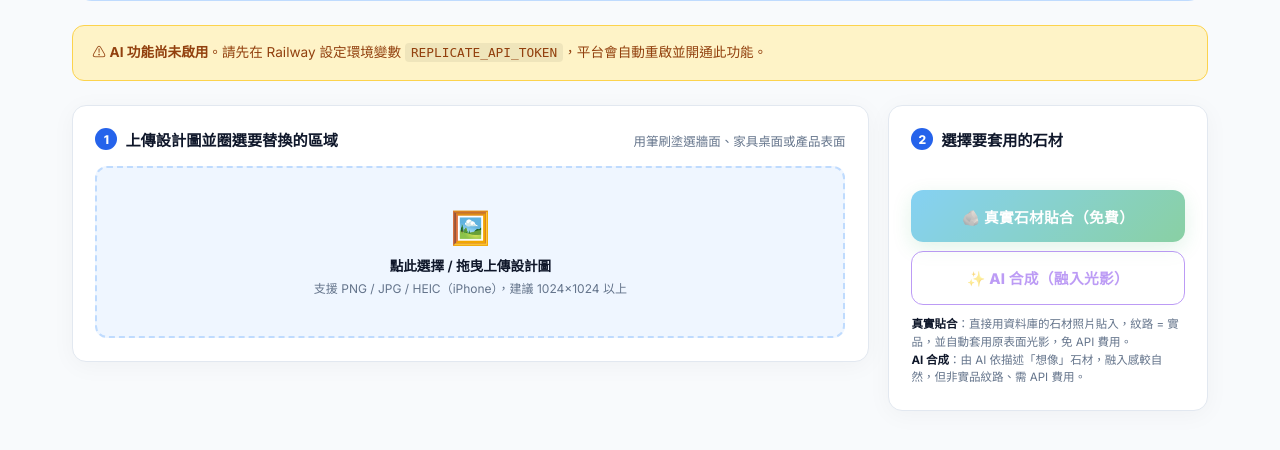
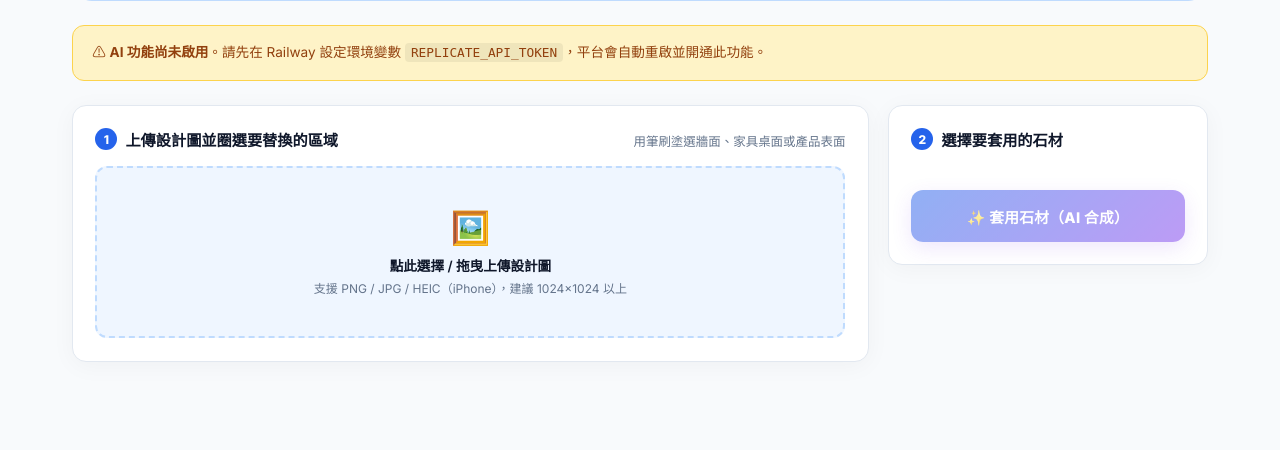
Before and after one commit to clie945-tech/stone-database, a Flask app: page /design-tool in a window 1280 px wide. Shown: the part 268-718 px from the top of the page. Run offline with Flask 3, Linux system fonts and the light colour scheme; the visitor is signed in with stand-in values (Sample User, id 1); data that the repository does not hold is empty; some libraries are stand-ins or nearby versions.

Commit message:
微調 LLaVA 觀察指令 + 移除「真實石材貼合」功能
- LLaVA 觀察指令更聚焦材質細節：底色+次要色調、紋路顏色/粗細/
  密度/走向、圖案類型、表面處理；明確排除背景/光線/物體，
  輸出逗號分隔描述片語（temperature 0.15、max_tokens 90）
- 移除真實貼合：刪除 /api/composite-stone 路由與 composite_stone_onto_design
  函式，設計工具恢復單一「✨ 套用石材（AI 合成）」按鈕
- 清掉相關 CSS / JS（按鈕、提示、雙模式分支），runApply 簡化為 AI 專用

Co-Authored-By: Claude Opus 4.7 <noreply@anthropic.com>

```diff
--- a/app.py
+++ b/app.py
@@ -335,13 +335,19 @@ def describe_stone_with_vision(image_path):
                 input={
                     'image': f,
                     'prompt': (
-                        'Describe this stone material in 10-15 English words for AI image generation. '
-                        'Focus on: dominant color, pattern style, veining/specks, and surface finish. '
-                        'Example: "deep green serpentine with white veining, polished glossy surface". '
-                        'Output ONLY the description, no preamble, no quotes.'
+                        'You are describing a natural stone slab surface for photorealistic texture generation. '
+                        'In 18-28 English words, describe ONLY the material itself: '
+                        '(1) base colour and secondary tones; '
+                        '(2) veining or speckles — their colour, thickness, density and direction; '
+                        '(3) overall pattern type (marbled, brecciated, speckled, or uniform); '
+                        '(4) surface finish (polished glossy, honed matte, or textured). '
+                        'Be concrete and visual. Do NOT mention background, lighting, objects, people, or shape. '
+                        'Example: "creamy white marble, fine grey diagonal veining with subtle gold flecks, '
+                        'medium density, smooth high-gloss polished finish". '
+                        'Output ONLY the comma-separated description phrase — no preamble, no quotes, no full sentence.'
                     ),
-                    'temperature': 0.2,
-                    'max_tokens': 60,
+                    'temperature': 0.15,
+                    'max_tokens': 90,
                 }
             )
         caption = ''.join(str(t) for t in output) if isinstance(output, list) else str(output)
@@ -352,8 +358,8 @@ def describe_stone_with_vision(image_path):
                 caption = caption[len(prefix):].lstrip(' :,').strip()
                 break
         # 限制長度避免回傳過長段落
-        if len(caption) > 200:
-            caption = caption[:200].rsplit(',', 1)[0]
+        if len(caption) > 240:
+            caption = caption[:240].rsplit(',', 1)[0]
         return caption
     except Exception as e:
         print(f'[Vision AI 錯誤] {e}')
@@ -667,57 +673,6 @@ def save_synthesis_history(customer_id, stone_id, stone_name, result_url, prompt
     except Exception as e:
         print(f'[history] 儲存歷史失敗（不影響合成）：{e}')
         return None, None
-
-
-def composite_stone_onto_design(design_path, mask_path, stone_photo_path, max_side=1600):
-    """方案①真實石材貼合：把實際石材照片貼入遮罩區，並轉移原表面的光影使其自然。
-    回傳合成後的 PIL Image。全程本地運算，不呼叫外部 AI。"""
-    import numpy as np
-    from PIL import Image, ImageFilter
-
-    design = Image.open(design_path).convert('RGB')
-    # 控制工作尺寸，兼顧品質與檔案大小
-    if max(design.size) > max_side:
-        r = max_side / max(design.size)
-        design = design.resize((round(design.width * r), round(design.height * r)), Image.LANCZOS)
-    W, H = design.size
-
-    # 遮罩：與設計圖等比例，縮放對齊
-    mask = Image.open(mask_path).convert('L').resize((W, H), Image.LANCZOS)
-    bbox = mask.point(lambda p: 255 if p > 30 else 0).getbbox()
-    if not bbox:
-        raise ValueError('遮罩為空，請先塗選要替換的區域')
-
-    # 石材照片：縮放並裁切以「覆蓋」遮罩範圍（slab 自然尺度）
-    bw, bh = bbox[2] - bbox[0], bbox[3] - bbox[1]
-    stone = Image.open(stone_photo_path).convert('RGB')
-    sw, sh = stone.size
-    scale = max(bw / sw, bh / sh)
-    stone_rs = stone.resize((max(1, round(sw * scale)), max(1, round(sh * scale))), Image.LANCZOS)
-    left = (stone_rs.width - bw) // 2
-    top = (stone_rs.height - bh) // 2
-    stone_crop = stone_rs.crop((left, top, left + bw, top + bh))
-    stone_full = Image.new('RGB', (W, H))
-    stone_full.paste(stone_crop, (bbox[0], bbox[1]))
-
-    # 羽化遮罩邊緣，讓接縫自然
-    alpha = np.asarray(mask.filter(ImageFilter.GaussianBlur(3)), dtype=np.float32) / 255.0
-    alpha = alpha[..., None]
-
-    design_np = np.asarray(design, dtype=np.float32)
-    stone_np = np.asarray(stone_full, dtype=np.float32)
-
-    # 光影轉移：取原表面亮度，正規化成乘法 shading map，套到石材上
-    lum = (design_np[..., 0] * 0.299 + design_np[..., 1] * 0.587 + design_np[..., 2] * 0.114)
-    sel = np.asarray(mask, dtype=np.float32) > 128
-    mean_lum = float(lum[sel].mean()) if sel.any() else 128.0
-    if mean_lum < 1e-3:
-        mean_lum = 128.0
-    shading = np.clip(lum / mean_lum, 0.55, 1.6)[..., None]
-    stone_lit = np.clip(stone_np * shading, 0, 255)
-
-    out = design_np * (1 - alpha) + stone_lit * alpha
-    return Image.fromarray(np.clip(out, 0, 255).astype('uint8'), 'RGB')
 
 
 # ── AI 設計提案 PDF 生成 ──
@@ -1873,76 +1828,6 @@ def api_apply_stone():
                 pass
 
 
-@app.route('/api/composite-stone', methods=['POST'])
-def api_composite_stone():
-    """方案①：用資料庫實際石材照片做「真實貼合」，本地運算、不呼叫外部 AI、零 API 費用。"""
-    from flask import jsonify
-    if not session.get('customer_id'):
-        return jsonify({'error': '請先登入會員才能使用設計工具'}), 401
-
-    stone_id = request.form.get('stone_id', type=int)
-    design   = request.files.get('design')
-    mask     = request.files.get('mask')
-    if not stone_id or not design or not mask:
-        return jsonify({'error': '缺少必要欄位（設計圖、遮罩、石材）'}), 400
-
-    conn = get_db()
-    stone = conn.execute('SELECT * FROM stones WHERE id = ?', (stone_id,)).fetchone()
-    conn.close()
-    if not stone:
-        return jsonify({'error': '找不到指定石材'}), 404
-    if not stone['photo']:
-        return jsonify({'error': '此石材沒有照片，無法做真實貼合（請改用 AI 合成或先為石材上傳照片）'}), 400
-
-    stone_photo_path = os.path.join(app.config['UPLOAD_FOLDER'], stone['photo'])
-    if not os.path.exists(stone_photo_path):
-        return jsonify({'error': '石材照片檔案不存在，無法貼合'}), 400
-
-    import tempfile
-    design_path, mask_path = None, None
-    try:
-        design_path = normalize_image_to_jpg_path(design, max_size=1600)
-        if not design_path:
-            return jsonify({'error': '設計圖格式無法解析（支援 JPG / PNG / HEIC / WebP）'}), 400
-        with tempfile.NamedTemporaryFile(suffix='.png', delete=False) as mf:
-            mask.save(mf.name)
-            mask_path = mf.name
-
-        result_img = composite_stone_onto_design(design_path, mask_path, stone_photo_path)
-
-        display_name = (stone['stone_name'] if 'stone_name' in stone.keys() and stone['stone_name']
-                        else stone['stone_type'])
-        # 直接存檔到 Volume 並寫入歷史
-        os.makedirs(app.config['UPLOAD_FOLDER'], exist_ok=True)
-        filename = f'design_{secrets.token_hex(8)}.jpg'
-        result_img.save(os.path.join(app.config['UPLOAD_FOLDER'], filename), 'JPEG', quality=90)
-        design_id = _record_design(session['customer_id'], stone_id, display_name,
-                                   filename, '真實石材貼合（免 AI）')
-        local_url = url_for('static', filename=f'uploads/{filename}')
-
-        return jsonify({
-            'success': True,
-            'result_url': local_url,
-            'local_url': local_url,
-            'saved': True,
-            'design_id': design_id,
-            'prompt': '真實石材貼合（直接使用資料庫石材照片）',
-            'stone_name': display_name,
-        })
-    except ValueError as ve:
-        return jsonify({'error': str(ve)}), 400
-    except Exception as e:
-        import traceback; traceback.print_exc()
-        return jsonify({'error': f'真實貼合失敗：{str(e)[:200]}'}), 500
-    finally:
-        for p in (design_path, mask_path):
-            try:
-                if p and os.path.exists(p):
-                    os.unlink(p)
-            except Exception:
-                pass
-
-
 # 不論是本機或雲端，啟動時都初始化資料庫
 init_db()
 
--- a/templates/design_tool.html
+++ b/templates/design_tool.html
@@ -159,16 +159,6 @@
     }
     .btn-apply:hover:not(:disabled) { transform: translateY(-2px); box-shadow: 0 8px 28px rgba(124,58,237,0.35); }
     .btn-apply:disabled { opacity: 0.5; cursor: not-allowed; }
-    .btn-composite {
-      background: linear-gradient(135deg, #0EA5E9 0%, #16A34A 100%);
-      box-shadow: 0 6px 20px rgba(22,163,74,0.25);
-      margin-top: 1rem;
-    }
-    .btn-composite:hover:not(:disabled) { box-shadow: 0 8px 28px rgba(22,163,74,0.35); }
-    .btn-apply.secondary { background: var(--white); color: var(--purple); border: 1.5px solid var(--purple); box-shadow: none; margin-top: 0.6rem; }
-    .btn-apply.secondary:hover:not(:disabled) { background: #FAF5FF; box-shadow: none; }
-    .apply-hint { font-size: 0.72rem; color: var(--text-muted); line-height: 1.55; margin-top: 0.7rem; }
-    .apply-hint b { color: var(--text); font-weight: 700; }
 
     /* Result */
     .result-panel { margin-top: 1.5rem; display: none; }
@@ -313,12 +303,7 @@
             style="width:100%;padding:0.7rem 0.9rem;background:#F1F5F9;border:1px solid var(--border);border-radius:8px;font-size:0.78rem;color:var(--text);line-height:1.5;font-family:'SF Mono',Consolas,monospace;resize:vertical;outline:none"></textarea>
         </div>
 
-        <button class="btn-apply btn-composite" id="btn-composite" disabled>🪨 真實石材貼合（免費）</button>
-        <button class="btn-apply secondary" id="btn-apply" disabled>✨ AI 合成（融入光影）</button>
-        <div class="apply-hint">
-          <b>真實貼合</b>：直接用資料庫的石材照片貼入，紋路 = 實品，並自動套用原表面光影，免 API 費用。<br>
-          <b>AI 合成</b>：由 AI 依描述「想像」石材，融入感較自然，但非實品紋路、需 API 費用。
-        </div>
+        <button class="btn-apply" id="btn-apply" disabled>✨ 套用石材（AI 合成）</button>
         <div class="error-box" id="error-box"></div>
       </div>
     </div>
@@ -338,7 +323,6 @@ const brushVal    = document.getElementById('brush-val');
 const clearBtn    = document.getElementById('clear-mask');
 const reuploadBtn = document.getElementById('reupload');
 const btnApply    = document.getElementById('btn-apply');
-const btnComposite = document.getElementById('btn-composite');
 const errorBox    = document.getElementById('error-box');
 const resultPanel = document.getElementById('result-panel');
 const resultBox   = document.getElementById('result-content');
@@ -498,9 +482,7 @@ document.getElementById('reset-prompt').addEventListener('click', () => {
 {% endif %}
 
 function refreshApplyState() {
-  const ready = !!(designBlob && painted && selectedStoneId);
-  btnApply.disabled = !ready;
-  btnComposite.disabled = !ready;
+  btnApply.disabled = !(designBlob && painted && selectedStoneId);
 }
 
 // ── 產出純黑白遮罩 PNG（白=要替換，黑=保留）──
@@ -525,14 +507,12 @@ function exportMask() {
   });
 }
 
-// ── 套用（mode: 'ai' = AI 合成；'composite' = 真實石材貼合）──
-async function runApply(mode) {
-  const isAI = (mode === 'ai');
+// ── 套用石材（AI 合成）──
+async function runApply() {
   errorBox.classList.remove('active'); errorBox.textContent = '';
-  btnApply.disabled = true; btnComposite.disabled = true;
+  btnApply.disabled = true;
   resultPanel.classList.add('active');
-  resultBox.innerHTML = '<div class="loading"><div class="spinner"></div>' +
-    (isAI ? 'AI 正在合成中… 通常需要 15–40 秒' : '正在貼合真實石材… 數秒內完成') + '</div>';
+  resultBox.innerHTML = '<div class="loading"><div class="spinner"></div>AI 正在合成中… 通常需要 15–40 秒</div>';
   resultPanel.scrollIntoView({ behavior: 'smooth', block: 'center' });
 
   let stage = '準備中';
@@ -546,18 +526,15 @@ async function runApply(mode) {
     fd.append('stone_id', String(selectedStoneId || ''));
     fd.append('design', designBlob, 'design.png');
     fd.append('mask', maskBlob, 'mask.png');
-    if (isAI) {
-      const editedPrompt = (promptText.value || '').trim();
-      if (editedPrompt && editedPrompt !== originalPrompt) {
-        fd.append('prompt', editedPrompt);
-      }
+    const editedPrompt = (promptText.value || '').trim();
+    if (editedPrompt && editedPrompt !== originalPrompt) {
+      fd.append('prompt', editedPrompt);
     }
 
     stage = '傳送請求';
-    const endpoint = isAI ? '/api/apply-stone' : '/api/composite-stone';
     let r;
     try {
-      r = await fetch(endpoint, { method: 'POST', body: fd });
+      r = await fetch('/api/apply-stone', { method: 'POST', body: fd });
     } catch (netErr) {
       throw new Error('網路請求失敗：' + (netErr.message || netErr));
     }
@@ -590,7 +567,7 @@ async function runApply(mode) {
     stage = '顯示結果';
     // 用 DOM API 設定 src，避免 HTML 內插造成的特殊字元問題
     const img = document.createElement('img');
-    img.alt = isAI ? 'AI 合成結果' : '真實貼合結果';
+    img.alt = 'AI 合成結果';
     img.src = url;
 
     const safeUrl = data.local_url || url;
@@ -633,8 +610,7 @@ async function runApply(mode) {
   }
 }
 
-btnApply.addEventListener('click', () => runApply('ai'));
-btnComposite.addEventListener('click', () => runApply('composite'));
+btnApply.addEventListener('click', () => runApply());
 
 // 拖放上傳：用 DataTransfer 建構子確保檔案能正確送出
 ['dragenter','dragover'].forEach(ev => {
```
